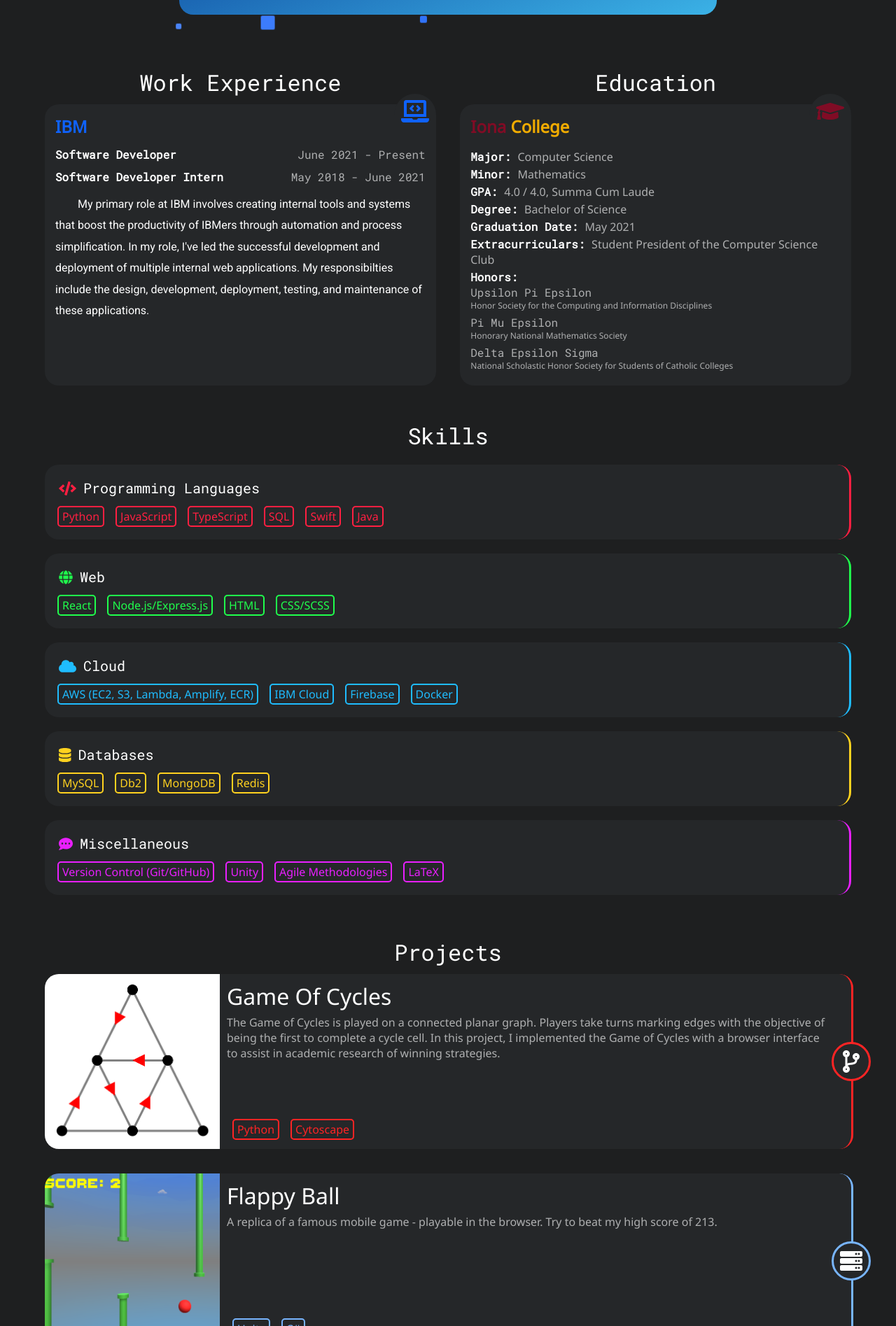
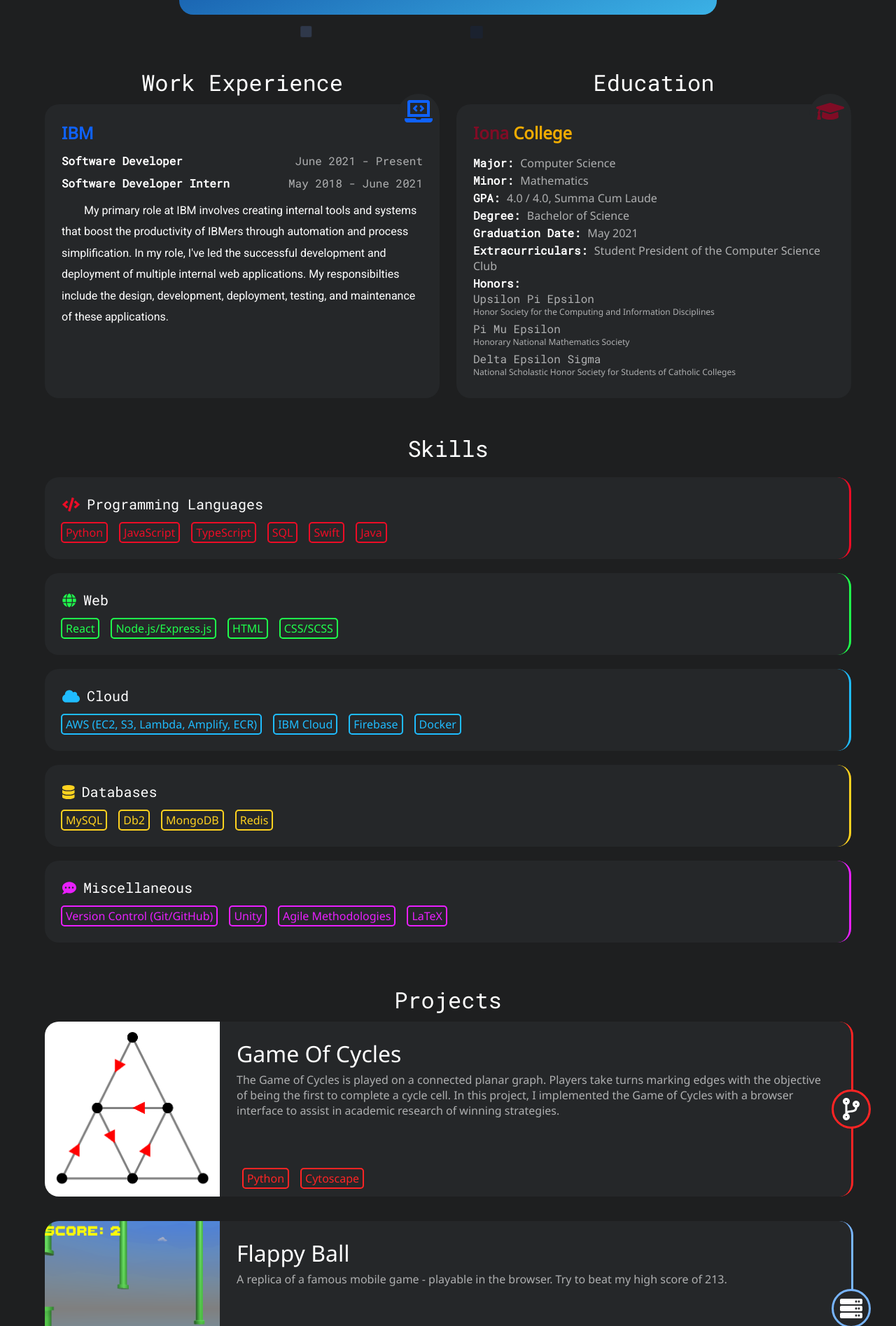
Before and after one commit to nickbozentko/nicholas-bozentko, a Next.js app: page / in a window 1280 px wide. Shown: the part 385-2280 px from the top of the page at 70% size. Built offline with nearby package versions, Linux system fonts and the light colour scheme.

Commit message:
Added links service project. Added more padding. Updated red skills color.

```diff
--- a/src/components/Projects.jsx
+++ b/src/components/Projects.jsx
@@ -56,6 +56,17 @@
                 "
                 skills={["Python", "Matplotlib", "AWS Lambda"]}
                 skillsColor="#1ad630"
+            />
+
+            <Project
+                imgSrc="/redirect.png"
+                name="Personal Links Service"
+                description={<>
+                    <div>A URL "shortener" service running at <a href="https://links.nickboz.dev" target="_blank">https://links.nickboz.dev</a> that allows me to store and share custom links.</div>
+                    <div style={{ marginTop: '1.1em' }}>Example: Try out <a href="https://links.nickboz.dev/flappyball" target="_blank">https://links.nickboz.dev/flappyball</a> and see where you end up.</div>
+                </>}
+                skills={["AWS Lambda", "AWS API Gateway", "Python"]}
+                skillsColor="#fae13e"
             />
         </div>
     </div>
@@ -129,7 +140,7 @@
 Project.propTypes = {
     imgSrc: PropTypes.string.isRequired,
     name: PropTypes.string.isRequired,
-    description: PropTypes.string.isRequired,
+    description: PropTypes.oneOfType([PropTypes.string, PropTypes.elementType]).isRequired,
     skills: PropTypes.arrayOf(PropTypes.string),
     skillsColor: PropTypes.string,
     sourceCode: PropTypes.string,
--- a/src/components/Skills.jsx
+++ b/src/components/Skills.jsx
@@ -20,7 +20,7 @@
             'Swift',
             'Java'
         ],
-        color: '#ff1f41',
+        color: '#ed0c26',
         icon: faCode
     },
     {
--- a/src/styles/index.scss
+++ b/src/styles/index.scss
@@ -28,7 +28,7 @@
 .two-grid {
     display: grid;
     grid-template-columns: repeat(auto-fit, minmax(min(max(80%, 200px), 400px), 1fr));
-    grid-gap: 0 3%;
+    grid-gap: 0 1.5em;
     width: 90%;
     max-width: 1200px;
     margin: auto;
--- a/src/styles/projects.scss
+++ b/src/styles/projects.scss
@@ -82,7 +82,8 @@
             .text {
                 display: flex;
                 flex-direction: column;
-                padding: 10px;
+                padding: 1.5em;
+                padding-bottom: 0.5em;
 
                 @media (min-width: 934px) {
                     padding-right: 35px;
--- a/src/styles/section.scss
+++ b/src/styles/section.scss
@@ -18,7 +18,7 @@
     }
 
     .inner {
-        padding: 15px;
+        padding: 1.5em;
         width: 100%;
         max-width: 650px;
         margin: 0 auto 50px auto;
--- a/src/styles/skills.scss
+++ b/src/styles/skills.scss
@@ -22,7 +22,7 @@
         .group {
             border-radius: 5px;
             margin: 10px 0 10px 0;
-            padding: 10px;
+            padding: 15px;
             flex: 1 1 0px;
             background-color: colors.$section-bg-color;
             border-radius: 20px;
```
Also changed, not shown: public/redirect.png (added).
